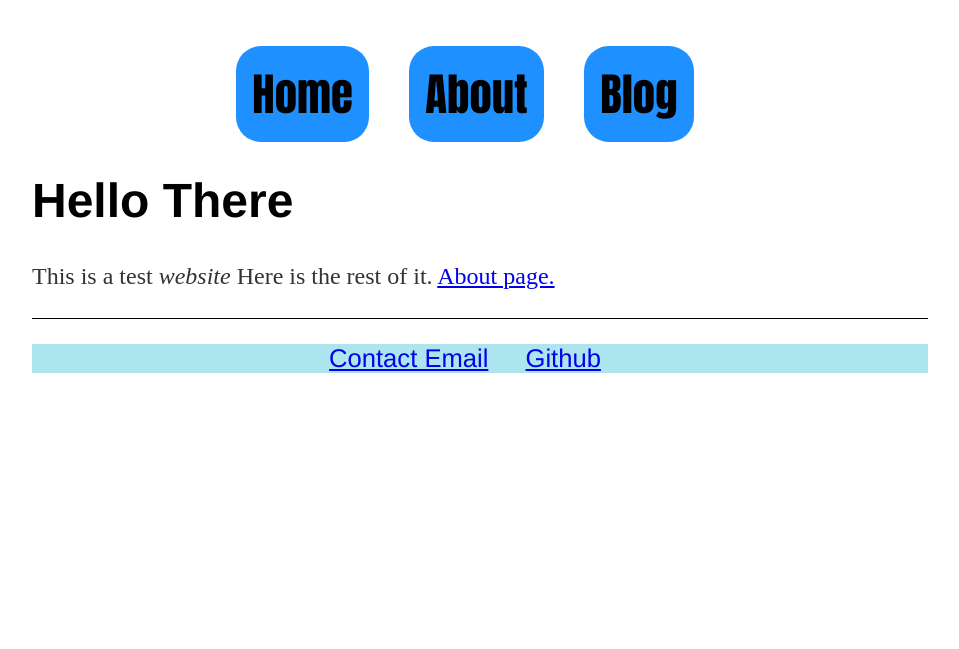
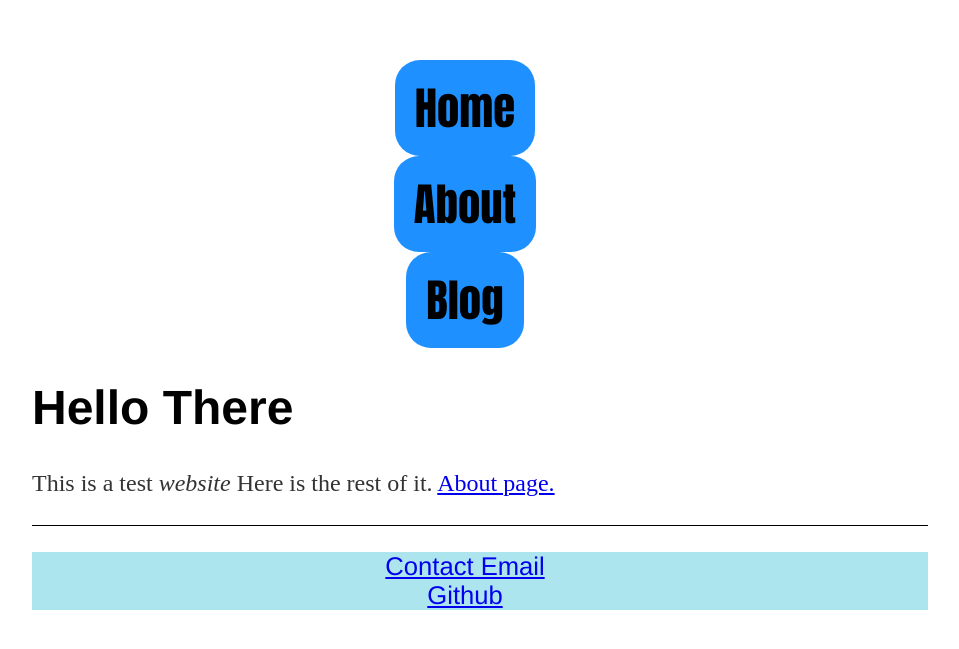
Before and after one commit to beauhodes/beauhodes.github.io, a Jekyll site: the page built from index.html, in a window 1280 px wide. Shown: the top 649 px of the page, without its empty margins (160-1119 px from the left). Built offline with Jekyll 4.4.1, drawn with Linux system fonts in a browser that asks for light colours.

Commit message:
Update main.css

```diff
--- a/css/main.css
+++ b/css/main.css
@@ -6,8 +6,6 @@
     font-family: 'Slim Jim', 'Impact', 'Arial Black', sans-serif;
     padding: 0px;
     list-style: none;
-    font-weight: bold;
-    font-size: 2.8em;
     text-align: center;
 }
 footer ul {
@@ -20,16 +18,17 @@
     text-align: center;
 }
 nav ul li, footer ul li {
-    display: inline;
     margin-right: 30px;
 }
 nav ul li a {
+    display: inline-block;
+    font-size: 2.8em;
     background-color: #1e90ff;
     border-radius: 25px;
     text-decoration: none;
     color: black;
     text-align: center;
-    padding: 14px 16px;
+    padding: 14px 20px;
 }
 a:hover {
     text-decoration: underline;
```
